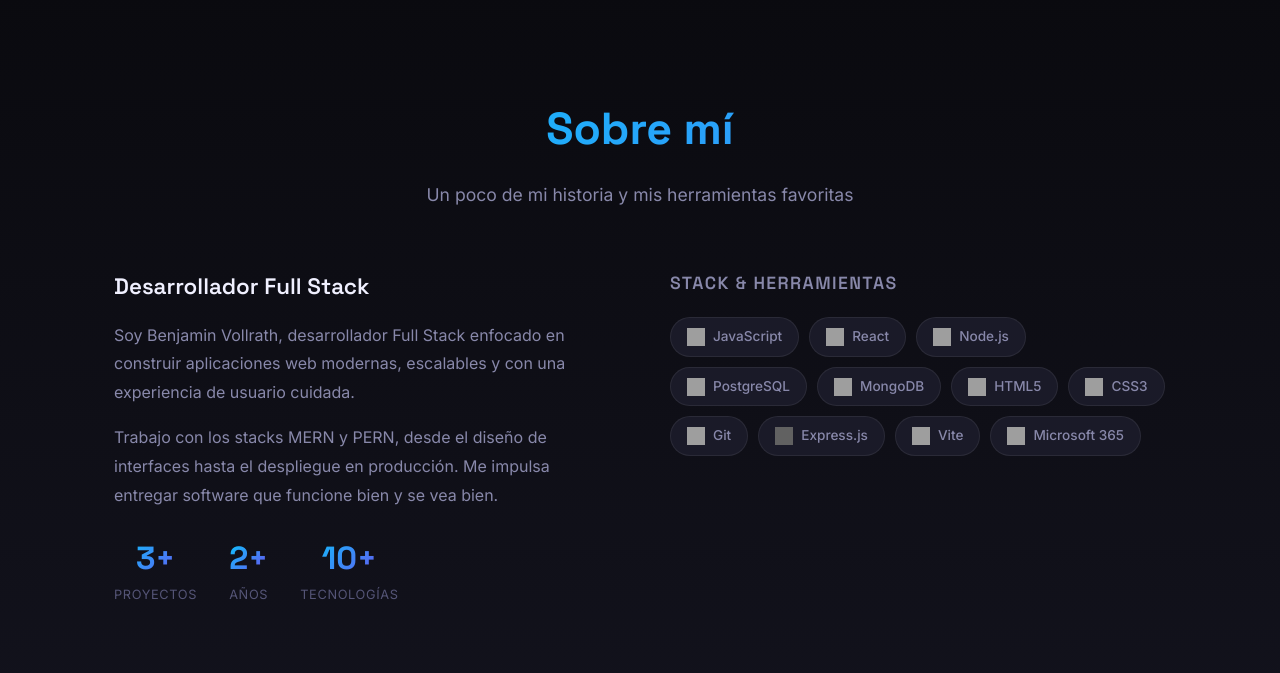
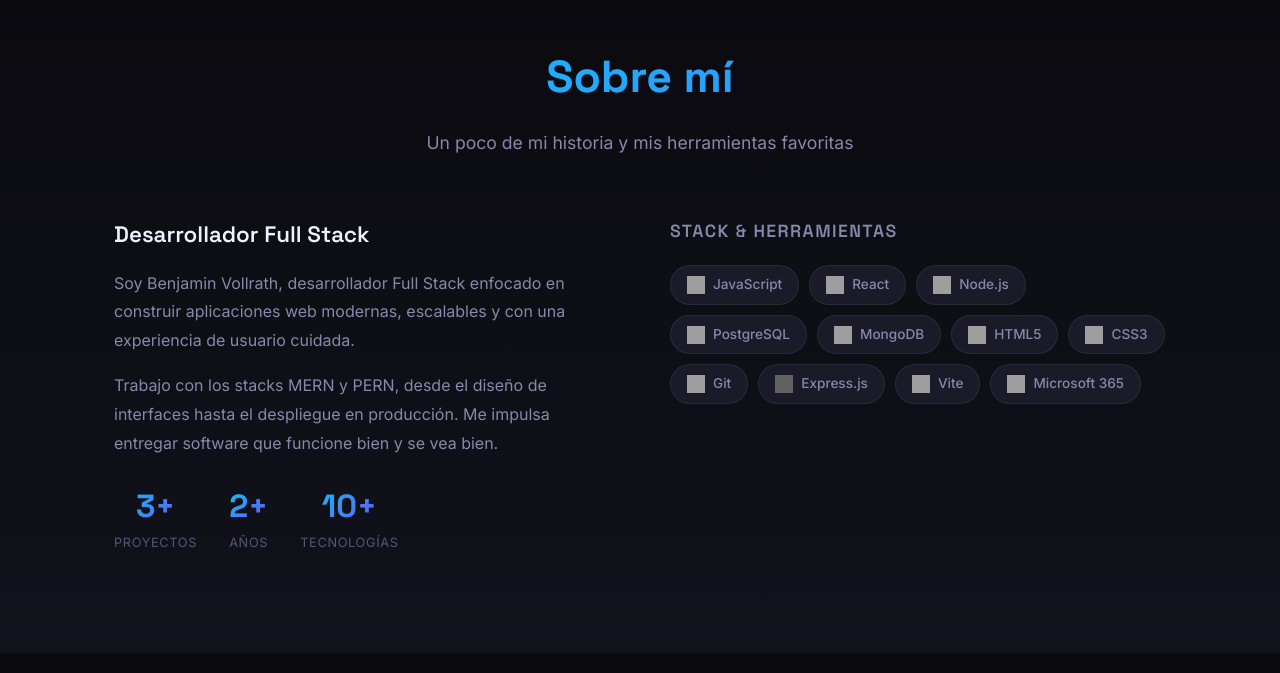
Before and after one commit to BenjiVoll/port-web, a React (Vite) app: page / in a window 1280 px wide. Shown: the part 807-1480 px from the top of the page. Built offline with nearby package versions, Linux system fonts and the light colour scheme; grey boxes are pictures that could not be loaded.

Commit message:
fix: reduce gap between hero and about section

```diff
--- a/src/index.css
+++ b/src/index.css
@@ -402,6 +402,7 @@ section {
    =========================== */
 .about {
   background: linear-gradient(180deg, var(--bg-base) 0%, var(--bg-surface) 100%);
+  padding-top: 48px;
 }
 
 .about-content {
```
